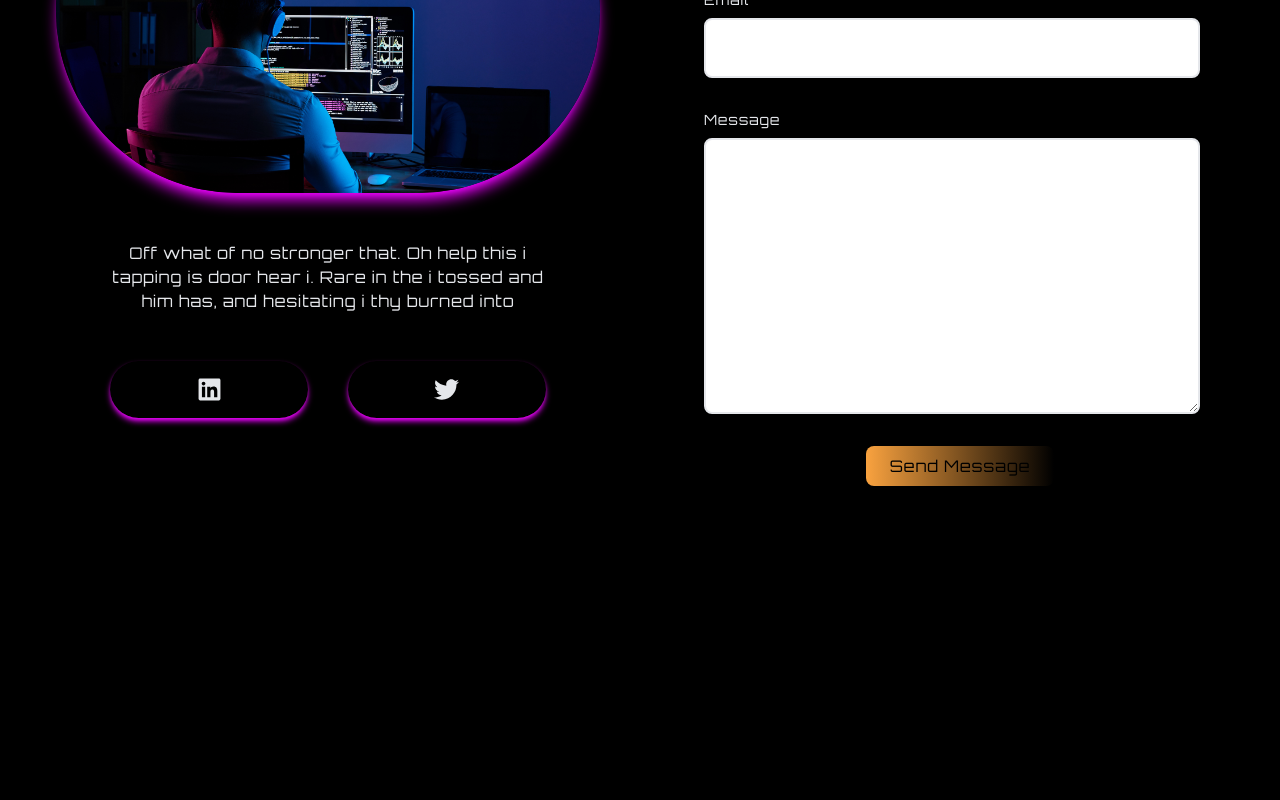
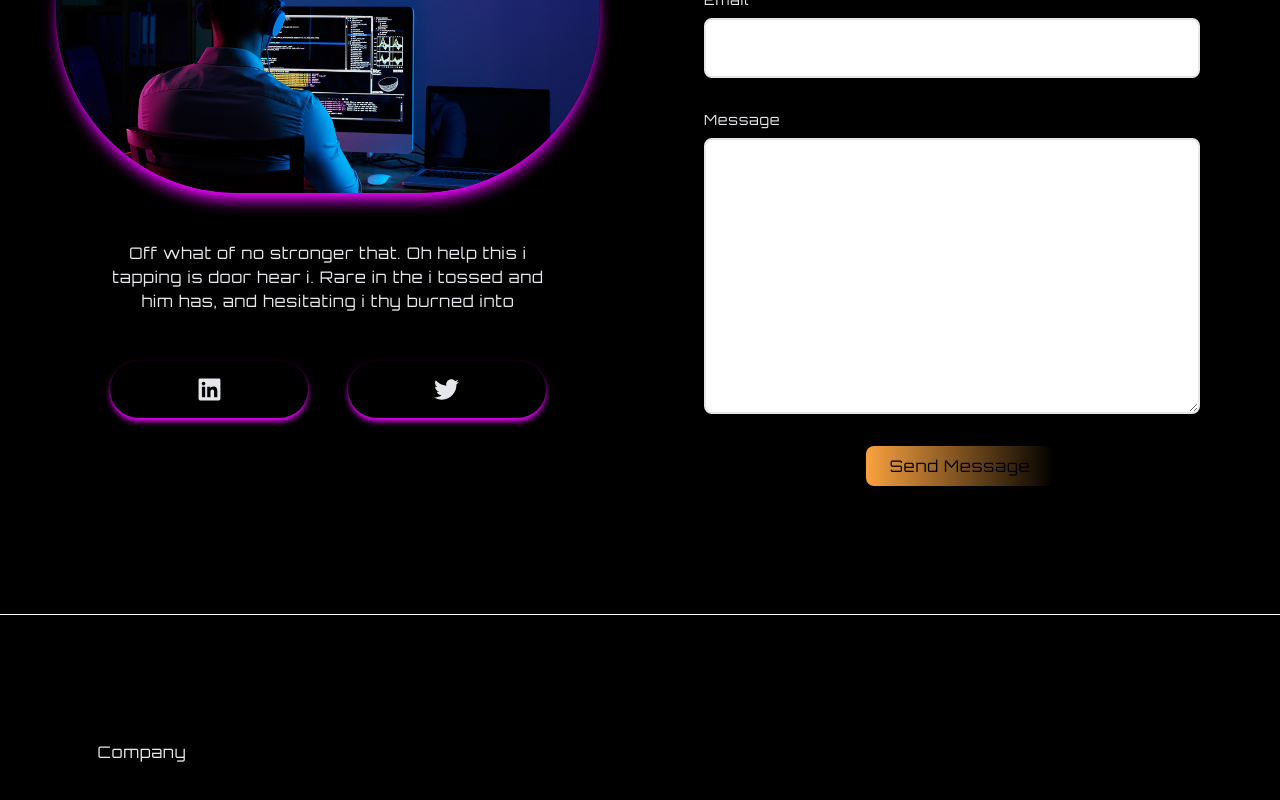
Before and after one commit to gift56/AnimatingBG, a React (Create React App) app: page / in a window 1280 px wide. Shown: the part 3561-4361 px from the top of the page. Before the commit the page ends 4175 px from the top, so only its background shows below. Built offline with nearby package versions, Linux system fonts and the light colour scheme.

Commit message:
working on footer

```diff
--- a/src/App.js
+++ b/src/App.js
@@ -2,6 +2,7 @@ import React, { useState } from "react";
 import Contact from "./components/Contact";
 import Customers from "./components/Customers";
 import DeveloperApi from "./components/DeveloperApi";
+import Footer from "./components/Footer";
 import Hero from "./components/Hero";
 import Navbar from "./components/Navbar";
 import Products from "./components/Products";
@@ -16,6 +17,7 @@ const App = () => {
       <DeveloperApi />
       <Customers />
       <Contact />
+      <Footer />
     </div>
   );
 };
--- a/src/components/Footer.jsx
+++ b/src/components/Footer.jsx
@@ -2,7 +2,15 @@ import React from 'react'
 
 const Footer = () => {
   return (
-    <div>Footer</div>
+    <div className="border-t border-white">
+        <div className="my-32 max-w-screen-xl mx-auto">
+            <div className="grid grid-cols-2 lg:grid-cols-4 text-center gap-12">
+                <div>
+                    <h1>Company</h1>
+                </div>
+            </div>
+        </div>
+    </div>
   )
 }
 
```
